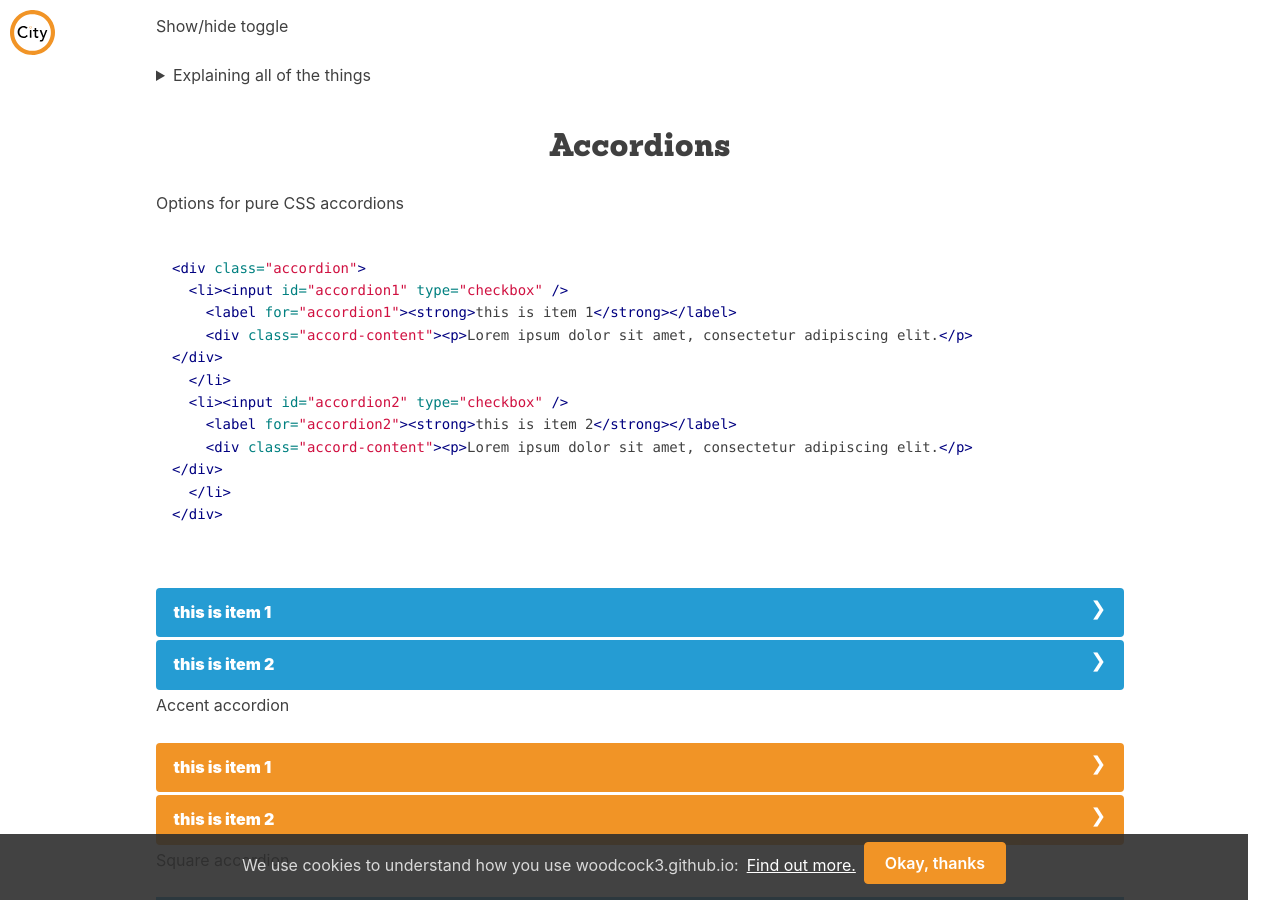
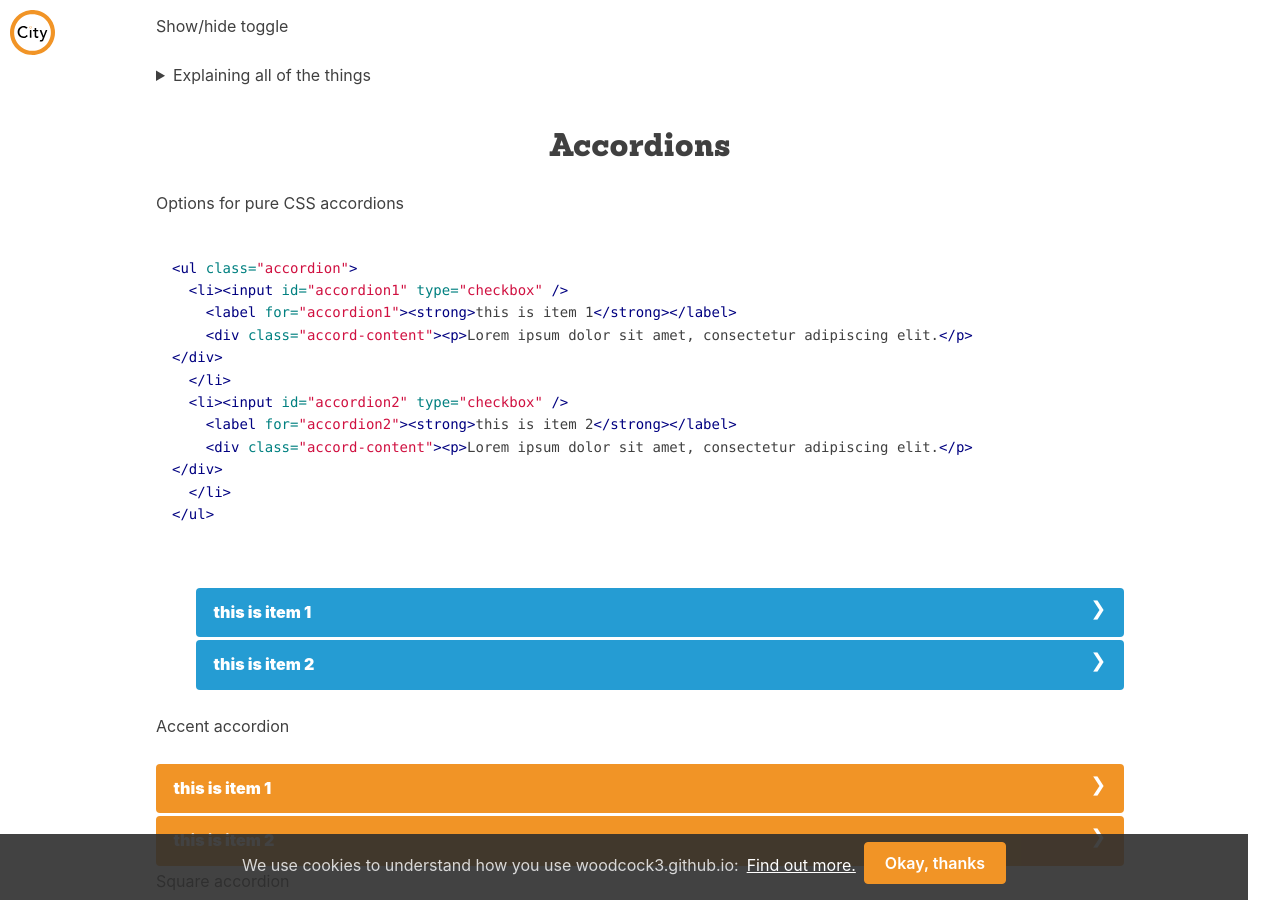
Before and after one commit to woodcox/city-jekyll, a Jekyll site: the page built from pages/_docs/2021-01-08-helper.md, in a window 1280 px wide and 900 px high, scrolled down 6704 px. Built offline with Jekyll 4.4.1, drawn with Linux system fonts in a browser that asks for light colours.

Commit message:
Update accordion.html

```diff
--- a/_includes/components/accordion.html
+++ b/_includes/components/accordion.html
@@ -1,6 +1,6 @@
-<div class="accordion">{% for item in page.accordion %}
+<ul class="accordion">{% for item in page.accordion %}
   <li><input id="accordion{{ forloop.index }}" type="checkbox" />
     <label for="accordion{{ forloop.index }}"><strong>{{ item.title }}</strong></label>
     <div class="accord-content">{{ item.content | markdownify }}</div>
   </li>{% endfor %}
-</div>
+</ul>
```
